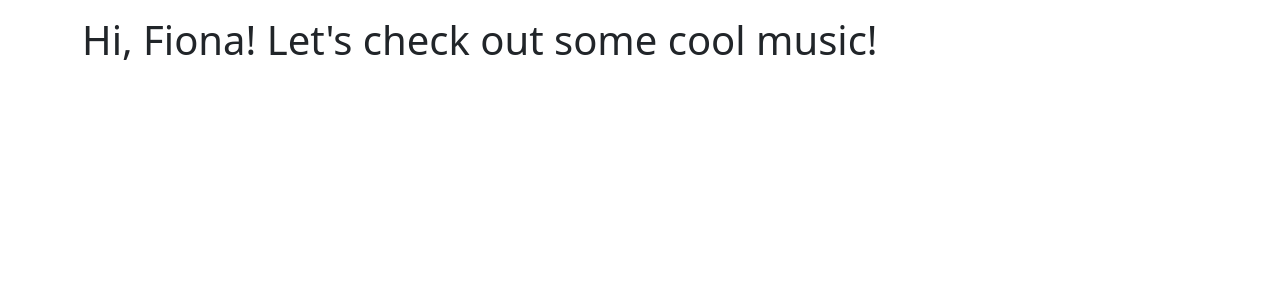
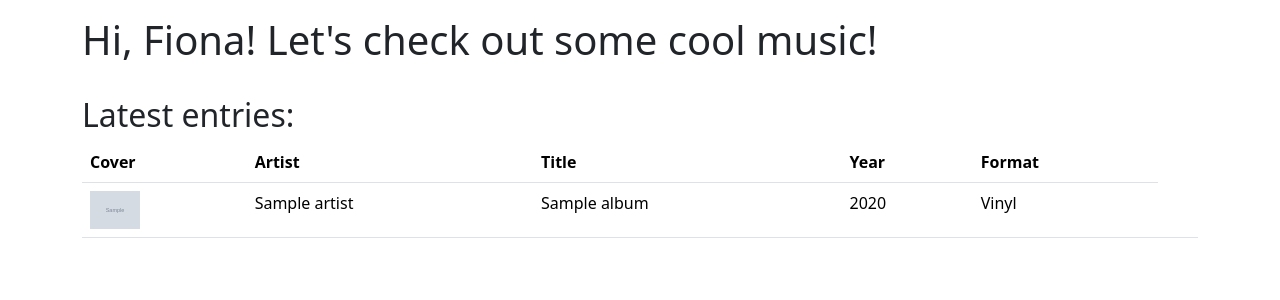
Before and after one commit to FionaEff/music_database, a Flask app: page / in a window 1280 px wide. Shown: the part 56-356 px from the top of the page. Run offline with Flask 3, Linux system fonts and the light colour scheme; tables that the repository leaves empty hold one stand-in row (values such as "Sample post"); grey boxes marked "Sample" are stand-in pictures.

Commit message:
added latest entries to index

```diff
--- a/app/main/routes.py
+++ b/app/main/routes.py
@@ -16,7 +16,8 @@ from app.models import (
 @bp.route("/", methods=["GET"])
 @bp.route("/index", methods=["GET"])
 def index():
-    return render_template("index.html", title="Home")
+    albums = db.session.query(Albums).order_by(Albums.id.desc()).limit(5)
+    return render_template("index.html", title="Home", albums=albums)
 
 
 @bp.route("/albums", methods=["GET"])
--- a/app/templates/index.html
+++ b/app/templates/index.html
@@ -1,3 +1,44 @@
 {% extends "base.html" %} {% block content %}
 <h1>Hi, Fiona! Let's check out some cool music!</h1>
+<br />
+<h2>Latest entries:</h3>
+<table class="table table-hover">
+  <thead>
+    <tr>
+      <th>Cover</th>
+      <th>Artist</th>
+      <th>Title</th>
+      <th>Year</th>
+      <th>Format</th>
+    </tr>
+  </thead>
+
+  <tbody>
+    {% for album in albums %}
+    <tr class="position-relative">
+      <td>
+        {% if album.cover_path %}
+        <img
+          src="{{ url_for('static', filename=album.cover_path) }}"
+          width="50"
+        />
+        {% else %}
+        <span class="text-muted">No Cover</span>
+        {% endif %}
+      </td>
+
+      <td>{{ album.artist.name }}</td>
+      <td>{{ album.title }}</td>
+      <td>{{ album.year or "-" }}</td>
+      <td>{{ album.format.value.capitalize() }}</td>
+      <td>
+        <a
+          href="{{ url_for('main.album_details', album_id=album.id) }}"
+          class="stretched-link"
+        ></a>
+      </td>
+    </tr>
+    {% endfor %}
+  </tbody>
+</table>
 {% endblock %}
```
Also changed, not shown: README.md.
